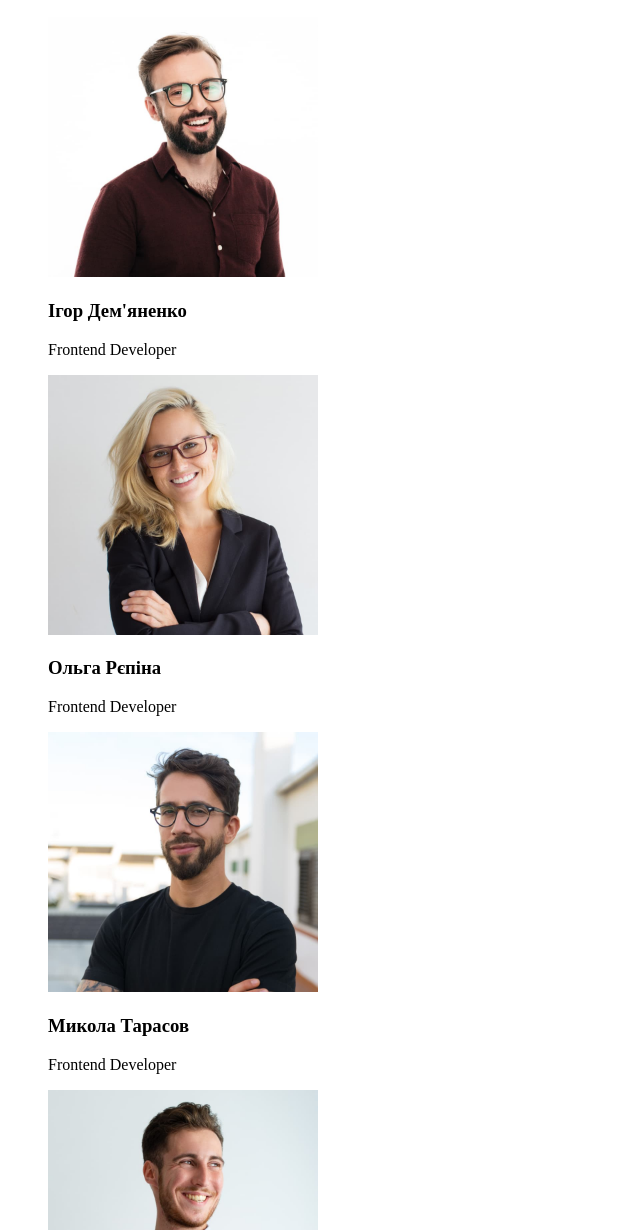
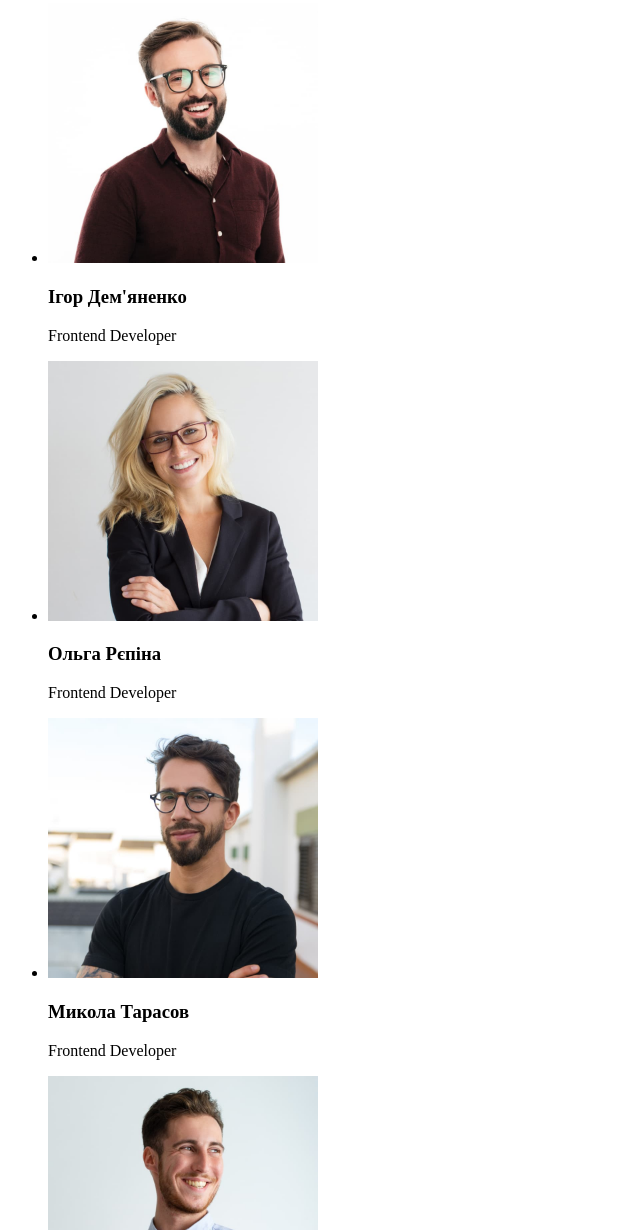
Before and after one commit to Alex-adwanc/goit-markup-hw-01, a plain HTML site: page index.html in a window 1280 px wide. Shown: the part 1570-2800 px from the top of the page, without its empty margins (0-640 px from the left). Drawn offline with Linux system fonts and the light colour scheme.

Commit message:
additional code

```diff
--- a/index.html
+++ b/index.html
@@ -9,7 +9,7 @@
   <body>
     <header class="header">
       <nav class="nav-bar">
-        <a href="./index.html"><img src="./images/logo.jpg" alt="logo" /></a>
+        <a href="./index.html">WebStudio</a>
         <ul class="nav-bar-list">
           <li><a href="">Студія</a></li>
           <li><a href="">Портфоліо</a></li>
@@ -57,6 +57,8 @@
             </p>
           </li>
         </ul>
+      </section>
+      <section>
         <h2>Чим ми займаємося</h2>
         <ul>
           <li><img src="./images/box11.jpg" alt="jobs" width="370" /></li>
@@ -64,45 +66,50 @@
           <li><img src="./images/box33.jpg" alt="jobs" width="370" /></li>
         </ul>
       </section>
+
       <section>
         <h2>Наша команда</h2>
-        <figure>
+        <ul>
+          <li>
             <img src="./images/img1.jpg" alt="Ігор Дем'яненко" width="270" />
-          <figcaption>
+
             <h3>Ігор Дем'яненко</h3>
-            Frontend Developer
-          </figcaption>
-        </figure>
-        <figure>
+            <p>Frontend Developer</p>
+          </li>
+          <li>
             <img src="./images/img2.jpg" alt="Ольга Рєпіна" width="270" />
-          <figcaption>
+
             <h3>Ольга Рєпіна</h3>
-            Frontend Developer
-          </figcaption>
-        </figure>
-        <figure>
+            <p>Frontend Developer</p>
+          </li>
+          <li>
             <img src="./images/img3.jpg" alt="Микола Тарасов" width="270" />
-          <figcaption>
+
             <h3>Микола Тарасов</h3>
-            Frontend Developer
-          </figcaption>
-        </figure>
-        <figure>
+            <p>Frontend Developer</p>
+          </li>
+          <li>
             <img src="./images/img4.jpg" alt="Михайло Єрмаков" width="270" />
-          <figcaption>
+
             <h3>Михайло Єрмаков</h3>
-            Frontend Developer
-          </figcaption>
-        </figure>
+            <p>Frontend Developer</p>
+          </li>
+        </ul>
       </section>
     </main>
     <footer>
-      <a href=""><img src="./images/logo.jpg" alt="logo" /></a>
-      <address>м. Київ, пр-т Лесі Українки, 26</address>
+      <a href="./index.html"><img src="./images/logo.jpg" alt="logo" /></a>
+      <address>
         <ul>
+          <li>
+            <a href="https://www.google.com/maps"
+              >м. Київ, пр-т Лесі Українки, 26</a
+            >
+          </li>
           <li><a href="info@devstudio.com">info@devstudio.com</a></li>
           <li><a href="tel:+380961111111">+38 096 111 11 11</a></li>
         </ul>
+      </address>
     </footer>
   </body>
 </html>
```
Lines whose indentation alone changed are shown as unchanged.
